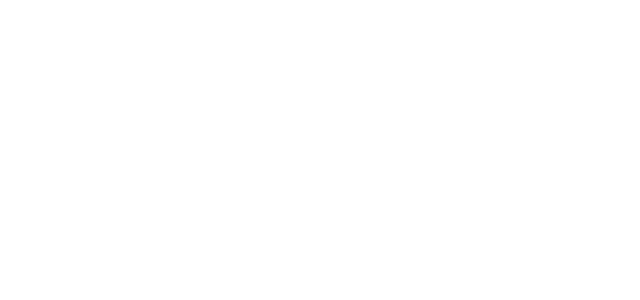
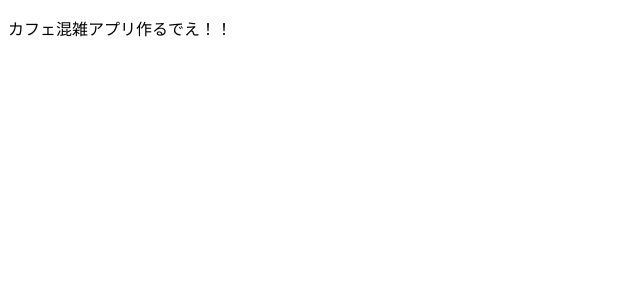
Before and after one commit to joel2145/cafe-crowded, a React (Create React App) app: page / in a window 1280 px wide. Shown: the top 300 px of the page, without its empty margins (0-640 px from the left). Built offline with nearby package versions, Linux system fonts and the light colour scheme.

Commit message:
いらないものを削除

```diff
--- a/src/App.css
+++ /dev/null
@@ -1,38 +0,0 @@
-.App {
-  text-align: center;
-}
-
-.App-logo {
-  height: 40vmin;
-  pointer-events: none;
-}
-
-@media (prefers-reduced-motion: no-preference) {
-  .App-logo {
-    animation: App-logo-spin infinite 20s linear;
-  }
-}
-
-.App-header {
-  background-color: #282c34;
-  min-height: 100vh;
-  display: flex;
-  flex-direction: column;
-  align-items: center;
-  justify-content: center;
-  font-size: calc(10px + 2vmin);
-  color: white;
-}
-
-.App-link {
-  color: #61dafb;
-}
-
-@keyframes App-logo-spin {
-  from {
-    transform: rotate(0deg);
-  }
-  to {
-    transform: rotate(360deg);
-  }
-}
--- a/src/App.js
+++ b/src/App.js
@@ -1,9 +1,9 @@
-import logo from './logo.svg';
-import './App.css';
+
 
 function App() {
   return (
     <div className="App">
+      <p>カフェ混雑アプリ作るでえ！！</p>
     </div>
   );
 }
--- a/src/index.css
+++ /dev/null
@@ -1,13 +0,0 @@
-body {
-  margin: 0;
-  font-family: -apple-system, BlinkMacSystemFont, 'Segoe UI', 'Roboto', 'Oxygen',
-    'Ubuntu', 'Cantarell', 'Fira Sans', 'Droid Sans', 'Helvetica Neue',
-    sans-serif;
-  -webkit-font-smoothing: antialiased;
-  -moz-osx-font-smoothing: grayscale;
-}
-
-code {
-  font-family: source-code-pro, Menlo, Monaco, Consolas, 'Courier New',
-    monospace;
-}
--- a/src/index.js
+++ b/src/index.js
@@ -1,6 +1,5 @@
 import React from 'react';
 import ReactDOM from 'react-dom';
-import './index.css';
 import App from './App';
 import reportWebVitals from './reportWebVitals';
 
```
Also changed, not shown: src/logo.svg (deleted), 1 other file (tests, documents, lock files or other folders).
